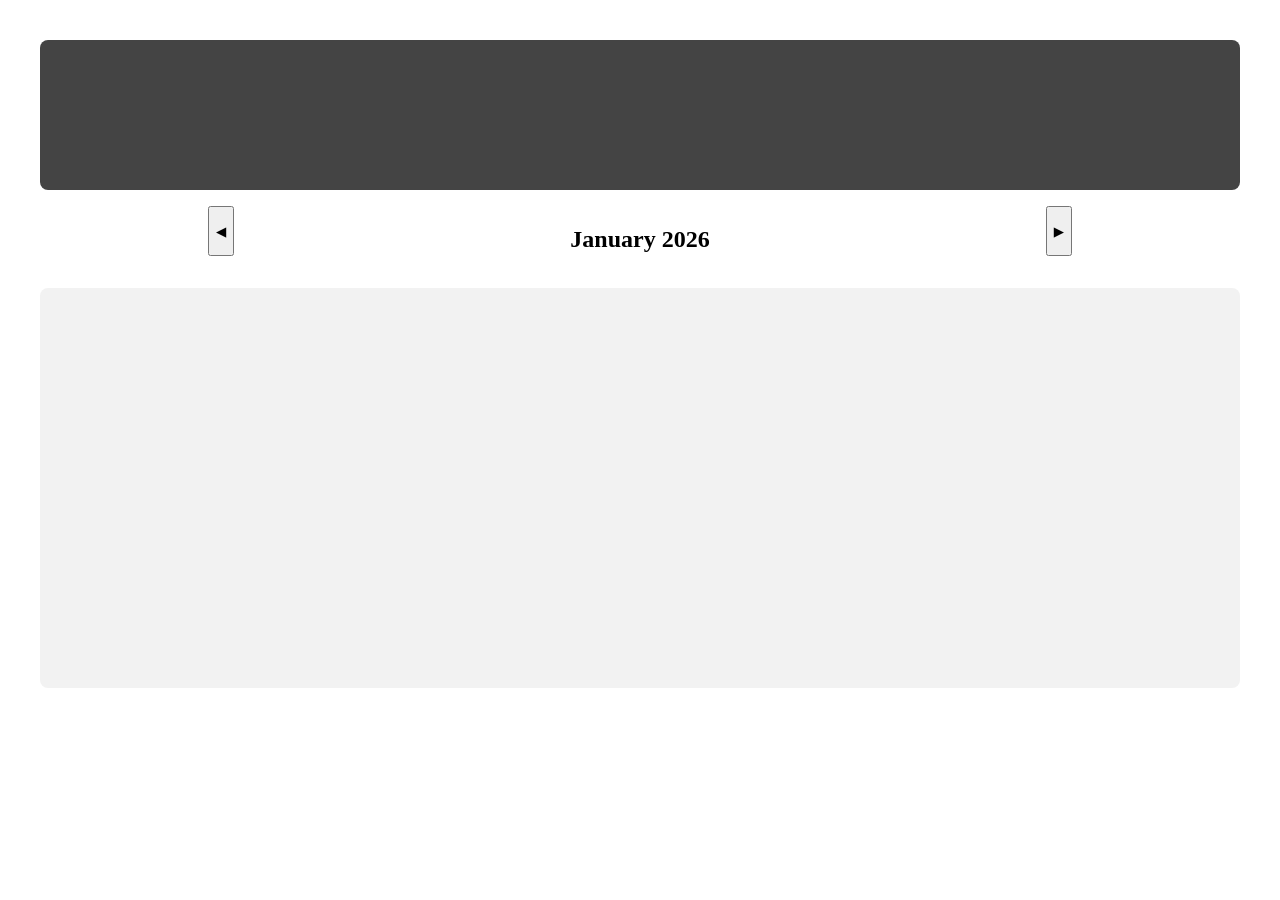
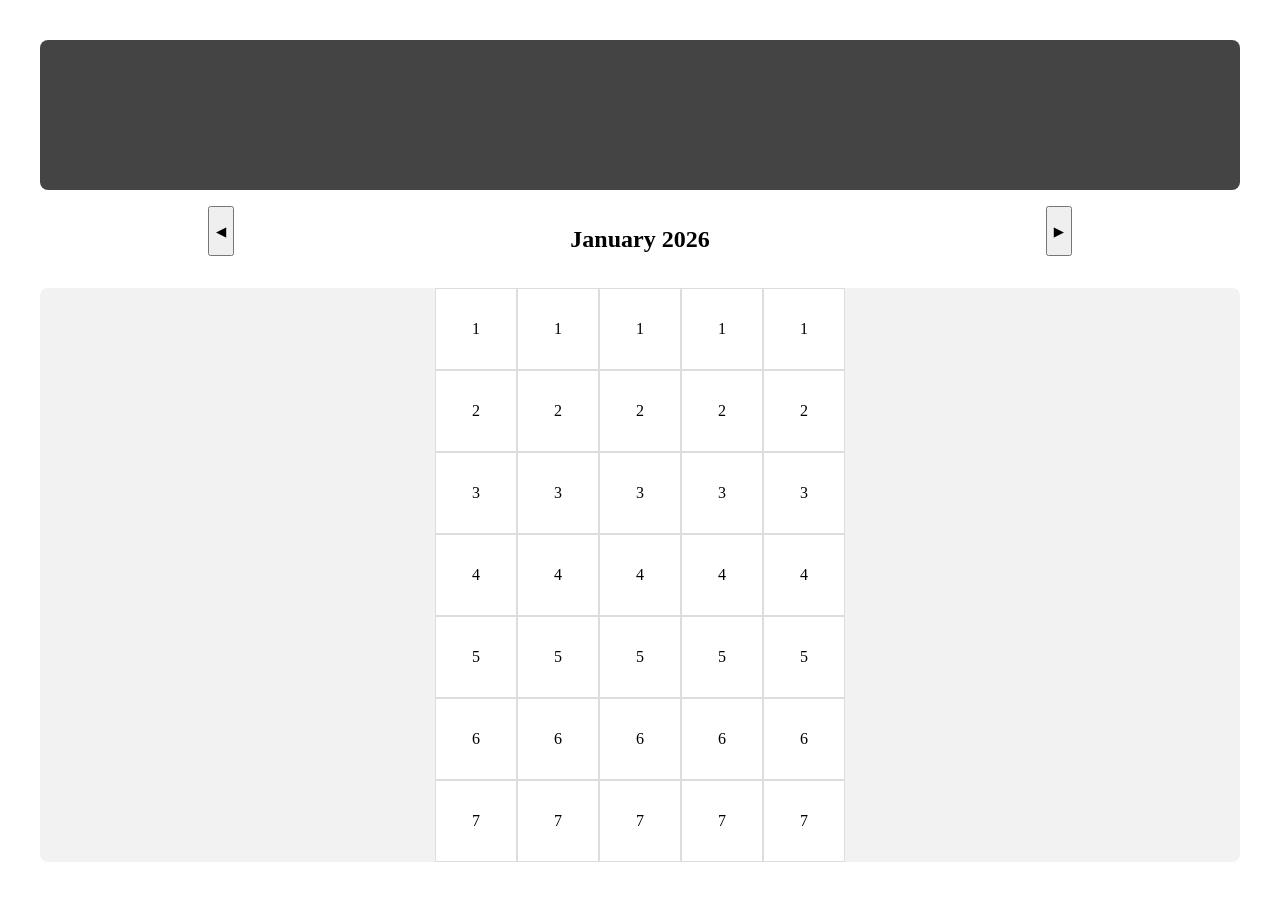
Before and after one commit to aveesah03/Planner, a React (Vite) app: page / in a window 1280 px wide. Before the commit the page ends 800 px from the top, so only its background shows below. Built offline with nearby package versions, Linux system fonts and the light colour scheme.

Commit message:
Calendar Grid Initial Structure

```diff
--- a/src/components/Banner.jsx
+++ b/src/components/Banner.jsx
@@ -5,8 +5,6 @@ export default function Banner() {
     return(
         <div className="banner">
             <div style={{backgroundImage: `url(${bannerImage})` }}></div>
-
-
         </div>
     );
 }
--- a/src/components/Calendar.jsx
+++ b/src/components/Calendar.jsx
@@ -1,13 +1,31 @@
-
 import Navbar from './Navbar';
-import './calendar.css'
+import './calendar.css';
 
 export default function Calendar() {
+    let cal = [];
+
+    for (let i = 0; i < 5; i++) {
+        let week = [];
+        for (let j = 0; j < 7; j++) {
+            week[j] = j + 1;
+        }
+        cal[i] = week;
+    }
+
     return (
         <>
             <Navbar />
-            <div className='calendar' ></div>
+            <div className="calendar">
+                {cal.map((week, weekIndex) => (
+                    <div className="week" key={weekIndex}>
+                        {week.map((date, dateIndex) => (
+                            <div className="date" key={dateIndex}>
+                                {date}
+                            </div>
+                        ))}
+                    </div>
+                ))}
+            </div>
         </>
-
     );
 }
--- a/src/components/calendar.css
+++ b/src/components/calendar.css
@@ -13,3 +13,15 @@
     max-height: 50px;
     margin-bottom: 2rem;
 }
+
+.date{
+  height: 5rem;
+  width: 5rem;
+  display: flex;
+  background-color:#fff;
+  border: 1px solid #ddd;
+  align-items: center;
+  justify-content: center;
+  font-size: 16px;
+  font-weight: 500;
+}
```
